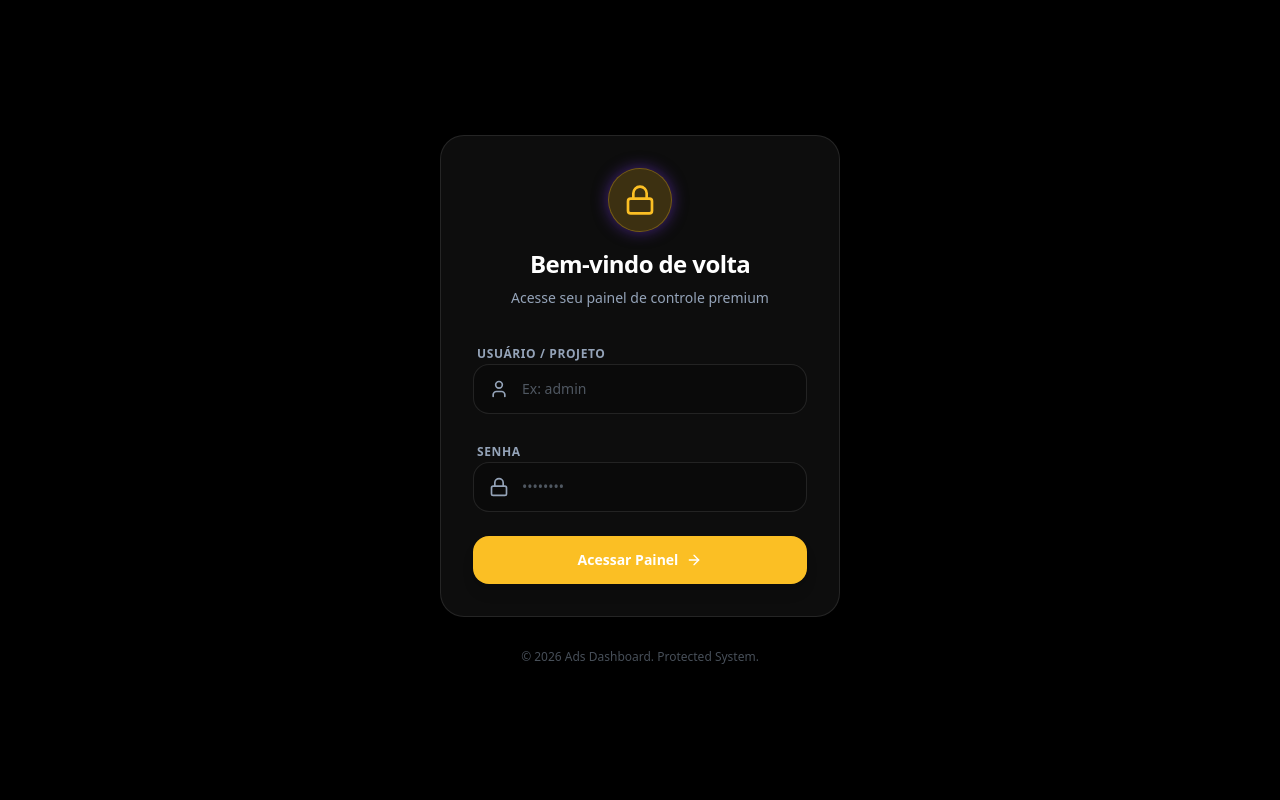
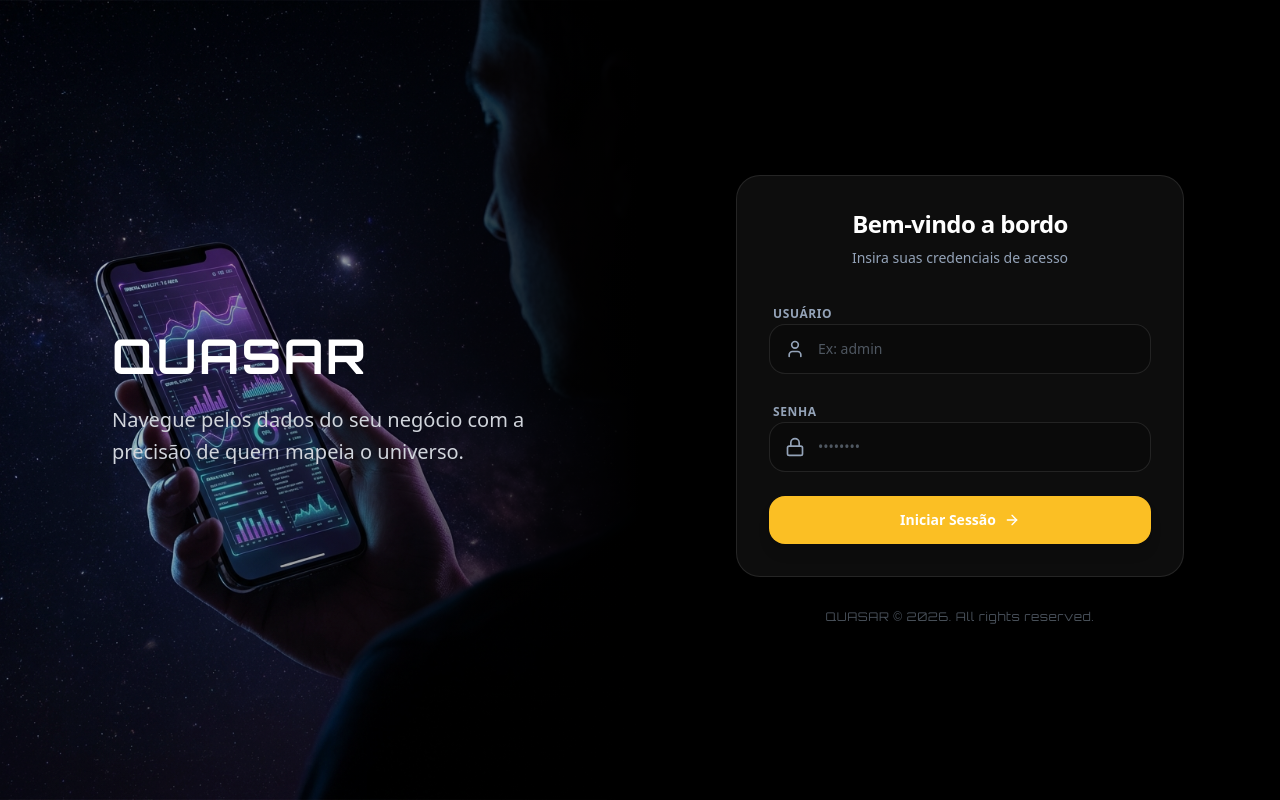
Before and after one commit to gutohipolito/Quasar, a Next.js app: page /login in a window 1280 px wide. Built offline with nearby package versions, Linux system fonts and the light colour scheme.

Commit message:
feat: redesign login page with quasar branding and split layout

```diff
--- a/src/app/layout.tsx
+++ b/src/app/layout.tsx
@@ -1,15 +1,19 @@
 import type { Metadata } from "next";
-import { Inter } from "next/font/google";
+import { Inter, Orbitron } from "next/font/google"; // Added Orbitron
 import "./globals.css";
 import { ThemeProvider } from "@/components/ThemeProvider";
 import { LanguageProvider } from "@/components/LanguageProvider";
 import { AuthProvider } from "@/lib/auth";
 
 const inter = Inter({ subsets: ["latin"] });
+const orbitron = Orbitron({
+  subsets: ["latin"],
+  variable: "--font-orbitron", // CSS Variable
+});
 
 export const metadata: Metadata = {
-  title: "Ads Dashboard",
-  description: "Premium Ads Control Center",
+  title: "Quasar Dashboard",
+  description: "Advanced Analytics for Modern Marketing",
 };
 
 export default function RootLayout({
@@ -19,7 +23,7 @@ export default function RootLayout({
 }>) {
   return (
     <html lang="en" suppressHydrationWarning>
-      <body className={inter.className}>
+      <body className={`${inter.className} ${orbitron.variable}`}> {/* Added variable */}
         <LanguageProvider>
           <AuthProvider>
             <ThemeProvider
--- a/src/app/login/page.tsx
+++ b/src/app/login/page.tsx
@@ -3,7 +3,7 @@
 import { useState } from "react";
 import { useAuth } from "@/lib/auth";
 import { StarryBackground } from "@/components/StarryBackground";
-import { Lock, User, ArrowRight, AlertCircle, Loader2 } from "lucide-react";
+import { Lock, User, ArrowRight, AlertCircle, Loader2, Sparkles } from "lucide-react";
 import { motion } from "framer-motion";
 
 export default function LoginPage() {
@@ -31,24 +31,57 @@ export default function LoginPage() {
     };
 
     return (
-        <div className="relative min-h-screen w-full flex items-center justify-center overflow-hidden bg-black font-sans">
+        <div className="flex min-h-screen w-full overflow-hidden bg-black font-sans">
             <StarryBackground />
 
-            <div className="relative z-10 w-full max-w-md p-6">
+            {/* Left Side - Hero Image (Desktop Only) */}
+            <div className="hidden lg:flex w-1/2 relative items-center justify-center">
+                <div className="absolute inset-0 z-0">
+                    <img
+                        src="/login-hero.png"
+                        alt="Future Dashboard Analysis"
+                        className="h-full w-full object-cover opacity-80 mix-blend-screen"
+                    />
+                    <div className="absolute inset-0 bg-gradient-to-r from-black/0 via-black/20 to-black pointer-events-none" />
+                </div>
+
+                <div className="relative z-10 p-12 max-w-lg">
+                    <motion.div
+                        initial={{ opacity: 0, x: -20 }}
+                        animate={{ opacity: 1, x: 0 }}
+                        transition={{ duration: 0.8, delay: 0.2 }}
+                    >
+                        <h2 className="text-5xl font-bold text-white mb-6 font-[family-name:var(--font-orbitron)] tracking-wider">
+                            QUASAR
+                        </h2>
+                        <p className="text-xl text-gray-300 font-light leading-relaxed">
+                            Navegue pelos dados do seu negócio com a precisão de quem mapeia o universo.
+                        </p>
+                    </motion.div>
+                </div>
+            </div>
+
+            {/* Right Side - Login Form */}
+            <div className="w-full lg:w-1/2 flex items-center justify-center p-6 relative z-10">
                 <motion.div
                     initial={{ opacity: 0, y: 20 }}
                     animate={{ opacity: 1, y: 0 }}
                     transition={{ duration: 0.5 }}
-                    className="group relative overflow-hidden rounded-3xl border border-white/10 bg-white/5 p-8 backdrop-blur-2xl shadow-2xl"
+                    className="w-full max-w-md"
                 >
+                    {/* Mobile Logo */}
+                    <div className="lg:hidden text-center mb-10">
+                        <h1 className="text-4xl font-bold text-white font-[family-name:var(--font-orbitron)] tracking-widest flex items-center justify-center gap-2">
+                            <Sparkles className="text-primary w-6 h-6" /> QUASAR
+                        </h1>
+                    </div>
+
+                    <div className="group relative overflow-hidden rounded-3xl border border-white/10 bg-white/5 p-8 backdrop-blur-2xl shadow-2xl">
                         {/* Header */}
                         <div className="mb-8 text-center">
-                        <div className="mx-auto mb-4 flex h-16 w-16 items-center justify-center rounded-full bg-primary/20 border border-primary/30 shadow-[0_0_15px_rgba(124,58,237,0.5)]">
-                            <Lock className="h-8 w-8 text-primary" />
-                        </div>
-                        <h1 className="text-2xl font-bold text-white tracking-tight">Bem-vindo de volta</h1>
+                            <h1 className="text-2xl font-bold text-white tracking-tight">Bem-vindo a bordo</h1>
                             <p className="mt-2 text-sm text-muted-foreground">
-                            Acesse seu painel de controle premium
+                                Insira suas credenciais de acesso
                             </p>
                         </div>
 
@@ -56,7 +89,7 @@ export default function LoginPage() {
                         <form onSubmit={handleSubmit} className="space-y-6">
                             <div className="space-y-2">
                                 <label className="text-xs font-semibold uppercase tracking-wider text-muted-foreground ml-1">
-                                Usuário / Projeto
+                                    Usuário
                                 </label>
                                 <div className="relative group/input">
                                     <User className="absolute left-4 top-1/2 -translate-y-1/2 h-5 w-5 text-muted-foreground group-focus-within/input:text-primary transition-colors" />
@@ -112,7 +145,7 @@ export default function LoginPage() {
                                         </>
                                     ) : (
                                         <>
-                                        Acessar Painel
+                                            Iniciar Sessão
                                             <ArrowRight className="h-4 w-4 transition-transform group-hover:translate-x-1" />
                                         </>
                                     )}
@@ -121,12 +154,13 @@ export default function LoginPage() {
                                 <div className="absolute inset-0 -z-10 translate-y-[100%] bg-gradient-to-t from-black/20 to-transparent transition-transform duration-300 group-hover:translate-y-[0%]" />
                             </button>
                         </form>
-                </motion.div>
+                    </div>
 
                     {/* Footer */}
-                <p className="mt-8 text-center text-xs text-muted-foreground/50">
-                    &copy; 2026 Ads Dashboard. Protected System.
+                    <p className="mt-8 text-center text-xs text-muted-foreground/50 font-[family-name:var(--font-orbitron)] tracking-wider">
+                        QUASAR &copy; 2026. All rights reserved.
                     </p>
+                </motion.div>
             </div>
         </div>
     );
```
Also changed, not shown: public/login-hero.png (added). Lines whose indentation alone changed are shown as unchanged.
